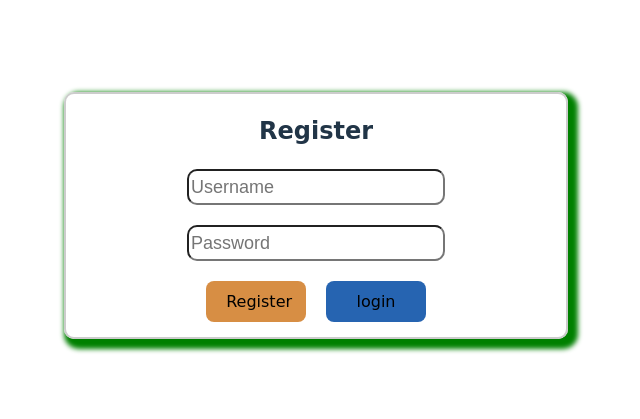
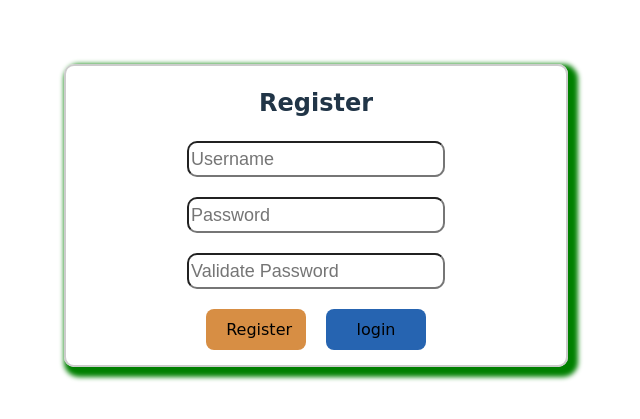
Before and after one commit to Naama-Shvalb/ReactAPIExplorer, a React (Vite) app in the folder fakeServer/: page /register in a window 1280 px wide. Shown: the part 185-604 px from the top of the page, without its empty margins (324-964 px from the left). Built offline with nearby package versions, Linux system fonts and the light colour scheme.

Commit message:
validate password in register and fix add photos

```diff
--- a/fakeServer/src/components/Albums.jsx
+++ b/fakeServer/src/components/Albums.jsx
@@ -1,5 +1,5 @@
 import { useEffect, useState, useContext } from "react";
-import { useNavigate, Link } from 'react-router-dom';
+import { Link } from 'react-router-dom';
 import { UserContext } from '../contexts/UserProvider';
 
 const Albums = () => {
@@ -13,7 +13,6 @@ const Albums = () => {
     const [searchAlbumsdBy, setSearchAlbumsBy] = useState('');
 
     const { user } = useContext(UserContext);
-    const navigate = useNavigate();
 
     useEffect(() => {
         fetch(`http://localhost:3000/albums?userId=${user.id}`)
--- a/fakeServer/src/components/Comments.jsx
+++ b/fakeServer/src/components/Comments.jsx
@@ -77,7 +77,6 @@ const Comments = () => {
     const sendToUpdateComment = (commentToUpdate) => {
         let copyUpdate = [];
         comments.map((comment, i) => {
-            // postToUpdate.id == post.id ? copyUpdate[post.id] = true : copyUpdate[post.id] = false;
             commentToUpdate.id == comment.id ? copyUpdate[i] = true : copyUpdate[i] = false;
         });
         setUpdateComment(copyUpdate);
@@ -143,9 +142,6 @@ const Comments = () => {
             .then((response) => response.json())
             .then((json) => console.log(json));
     };
-
-    // https://dev.to/collegewap/react-fetch-example-getpostputdelete-with-api-3l00
-
 
     return (
         <>
--- a/fakeServer/src/components/Photos.jsx
+++ b/fakeServer/src/components/Photos.jsx
@@ -2,6 +2,7 @@ import { useEffect, useState } from "react";
 import { useLocation } from "react-router-dom";
 
 const Photos = () => {
+
     const location = useLocation();
     const { album } = location.state;
 
@@ -12,17 +13,6 @@ const Photos = () => {
     const [title, setTitle] = useState('');
     const [isToAddPhoto, setIsToAddPhoto] = useState('');
     const [photoToUpdateId, setPhotoToUpdateId] = useState('');
-
-    // async function getUserPhotos() {
-    //     const response = await fetch(`http://localhost:3000/albums/${id}/photos?_start=${start}&_limit=${limit}`)
-    //         .catch(error => {
-    //             console.log("Error:", error);
-    //         });
-    //     const json_response = await response.json();
-    //     if (json_response.length >= 1) {
-    //         setUserPhotos([...json_response])
-    //     }
-    // }
 
     useEffect(() => {
         fetch(`http://localhost:3000/photos?albumId=${album.id}&_limit=10`)
@@ -116,10 +106,10 @@ const Photos = () => {
     };
 
     const displayMorePhotos = () =>{
-        const photoArrayList=photos.length;
+        const photoArrayList = photos.length;
         fetch(`http://localhost:3000/photos?albumId=${album.id}&_start=${photoArrayList}&_end=${photoArrayList+10}`)
         .then(response => response.json())
-        .then(json => setPhotos(prevPhotos=>[...prevPhotos,json]));
+        .then(json => setPhotos(prevPhotos => [...prevPhotos].concat(json)));
     };
 
     return (
--- a/fakeServer/src/components/Posts.jsx
+++ b/fakeServer/src/components/Posts.jsx
@@ -19,7 +19,6 @@ const Posts = () => {
   const [toSearchTitle, setToSearchTitle] = useState('');
   const [searchPostsdBy, setSearchPostsBy] = useState('');
 
-  //const currentUser = JSON.parse(localStorage.getItem("activeUser"));
   const { user } = useContext(UserContext);
 
   useEffect(() => {
--- a/fakeServer/src/components/Register.jsx
+++ b/fakeServer/src/components/Register.jsx
@@ -1,4 +1,3 @@
-/* eslint-disable no-unused-vars */
 import React, { useState, useEffect} from 'react';
 import { Navigate, useNavigate } from 'react-router-dom';
 import Login from './Login';
@@ -7,6 +6,7 @@ import './SignUpLogin.css';
 const Register = () => {
     const [username, setUsername] = useState('');
     const [password, setPassword] = useState('');
+    const [validatePassword, setValidatePassword] = useState('');
     const [isRegistered, setIsRegistered] = useState(false);
 
     const navigate = useNavigate();
@@ -15,14 +15,17 @@ const Register = () => {
       fetch(`http://localhost:3000/users?username=${username}`)
         .then(response => response.json())
         .then(user => {
-          console.log(user); // Log the user data for debugging
 
           if (user.length > 0) {
             alert('You are an existing user. Please log in.');
             setPassword('');
           } else {
-            // User is not found, navigate to finishRegister
-            setIsRegistered(true);
+            if(validatePassword == password){
+              setIsRegistered(true);
+            }
+            else{
+              alert('Please validate your password.');
+            }
           }
         })
         .catch(error => console.error('Error:', error));
@@ -32,7 +35,6 @@ const Register = () => {
 
       const navigateToFinishRegister = () => {
         console.log("username and pass from register", username, password);
-        // Navigate to the '/finish-register' route with props in the URL
         navigate('/finishRegister', {
           state: { userName: username}
         });
@@ -42,16 +44,7 @@ const Register = () => {
       }
     }, [isRegistered, navigate, username, password]);
 
-
-      // const navigateToFinishRegister = () => {
-      //   // Navigate to the '/finish-register' route with props in the URL
-      //   navigate('/finishRegister', {
-      //     state: { username, password }
-      //   });
-      // };
-
       const handleLoginClick = () => {
-        // Navigate to the '/login' route
         navigate('/login');
       };
 
@@ -71,6 +64,12 @@ const Register = () => {
               value={password}
               onChange={(e) => setPassword(e.target.value)}
             />
+            <input
+              type="password"
+              placeholder="Validate Password"
+              value={validatePassword}
+              onChange={(e) => setValidatePassword(e.target.value)}
+            />
             <button className='signUpBtn' onClick={handleRegister}>Register</button>
             <button className='loginBtn' onClick= {handleLoginClick}>login</button>
         </div>
```
